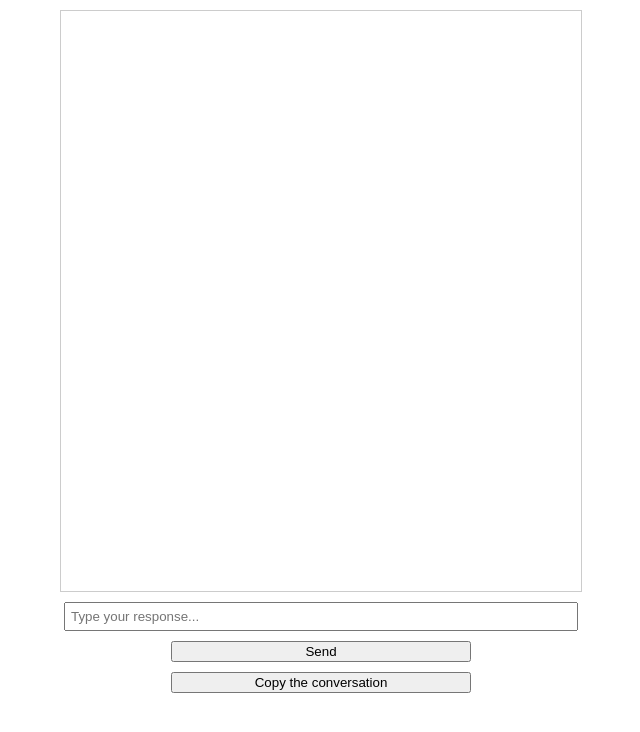
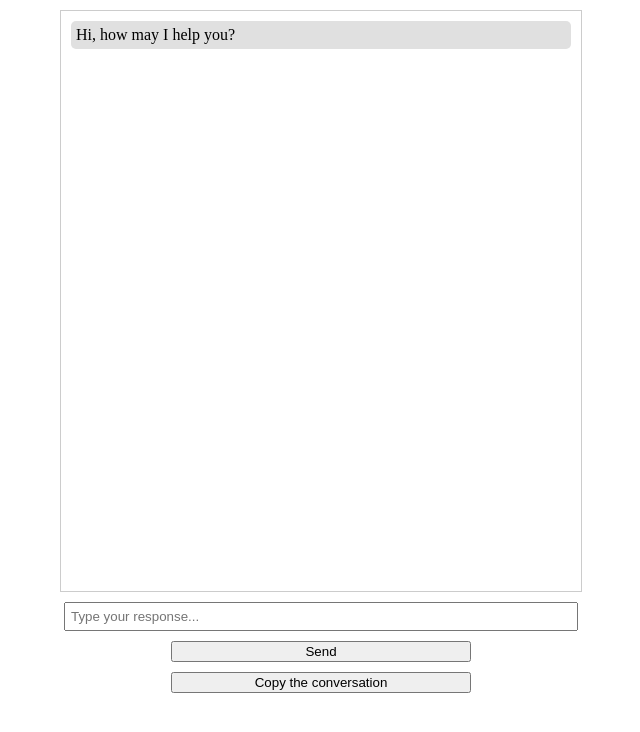
Before and after one commit to ianaboca/training-chatbot-poc, a plain HTML site: page index.html in a window 1280 px wide. Shown: the whole page, without its empty margins (319-959 px from the left). Drawn offline with Linux system fonts and the light colour scheme.

Commit message:
send initial message

```diff
--- a/index.html
+++ b/index.html
@@ -50,10 +50,7 @@
 </head>
 <body>
     <div class="chat">
-        <div class="conversation">
-            <!-- <div class="message customer">Customer: Hi, I placed an order and I'm wondering when it will arrive.</div> -->
-            <!-- <div class="message customer">Hi, I placed an order and I want to cancel it.</div> -->
-        </div>
+        <div class="conversation"></div>
         <div class="input-tools">
             <input type="text" id="agentInput" placeholder="Type your response...">
             <button onclick="sendMessage()">Send</button>
@@ -61,8 +58,18 @@
         </div>
     </div>
 
+    <script>
+        const urlParams = new URLSearchParams(window.location.search)
 
-    <script>
+        const initialMessages = {
+            en: "Hi, how may I help you?",
+            es: "Hola, ¿como puedo ayudarte?",
+        }
+        document.addEventListener("DOMContentLoaded", () => {
+            const initialMessage = initialMessages[urlParams.get("language")]
+            sendMessage(initialMessage || initialMessages.en)
+        })
+
         const agentInputElement = document.getElementById("agentInput")
         agentInputElement.addEventListener("keydown", async function onEvent(e) {
             if (event.key === "Enter") {
@@ -71,9 +78,17 @@
             }
         })
 
-        async function sendMessage() {
-            var agentMessage = agentInputElement.value;
+        function isBlankOrFalsy(input) {
+            return !input || /^\s*$/.test(input)
+        }
+
+        async function sendMessage(message) {
+            var agentMessage = message || agentInputElement.value;
             agentInputElement.value = ""
+            if (isBlankOrFalsy(agentMessage)) {
+                return
+            }
+
             var conversation = document.querySelector(".conversation");
             const messages = conversation.querySelectorAll(".message")
             console.log(`messages=${messages}, messages.length=${messages.length}`)
@@ -85,7 +100,6 @@
             }
             var agentDiv = document.createElement("div");
             agentDiv.className = "message agent";
-            // agentDiv.textContent = "Agent: " + agentMessage;
             agentDiv.textContent = agentMessage;
             conversation.appendChild(agentDiv);
             agentDiv.scrollIntoView()
@@ -93,14 +107,12 @@
             var customerResponse = await getCustomerResponse(messageHistory, agentMessage);
             var customerDiv = document.createElement("div");
             customerDiv.className = "message customer";
-            // customerDiv.textContent = "Customer: " + customerResponse;
             customerDiv.textContent = customerResponse;
             conversation.appendChild(customerDiv);
             customerDiv.scrollIntoView()
         }
 
         async function getCustomerResponse(messageHistory, agentMessage) {
-            const urlParams = new URLSearchParams(window.location.search);
             const apiKey = urlParams.get("apiKey")
             if (!apiKey) {
                 window.alert("The API key has not been provided. Add apiKey query parameter to the URL.")
```
